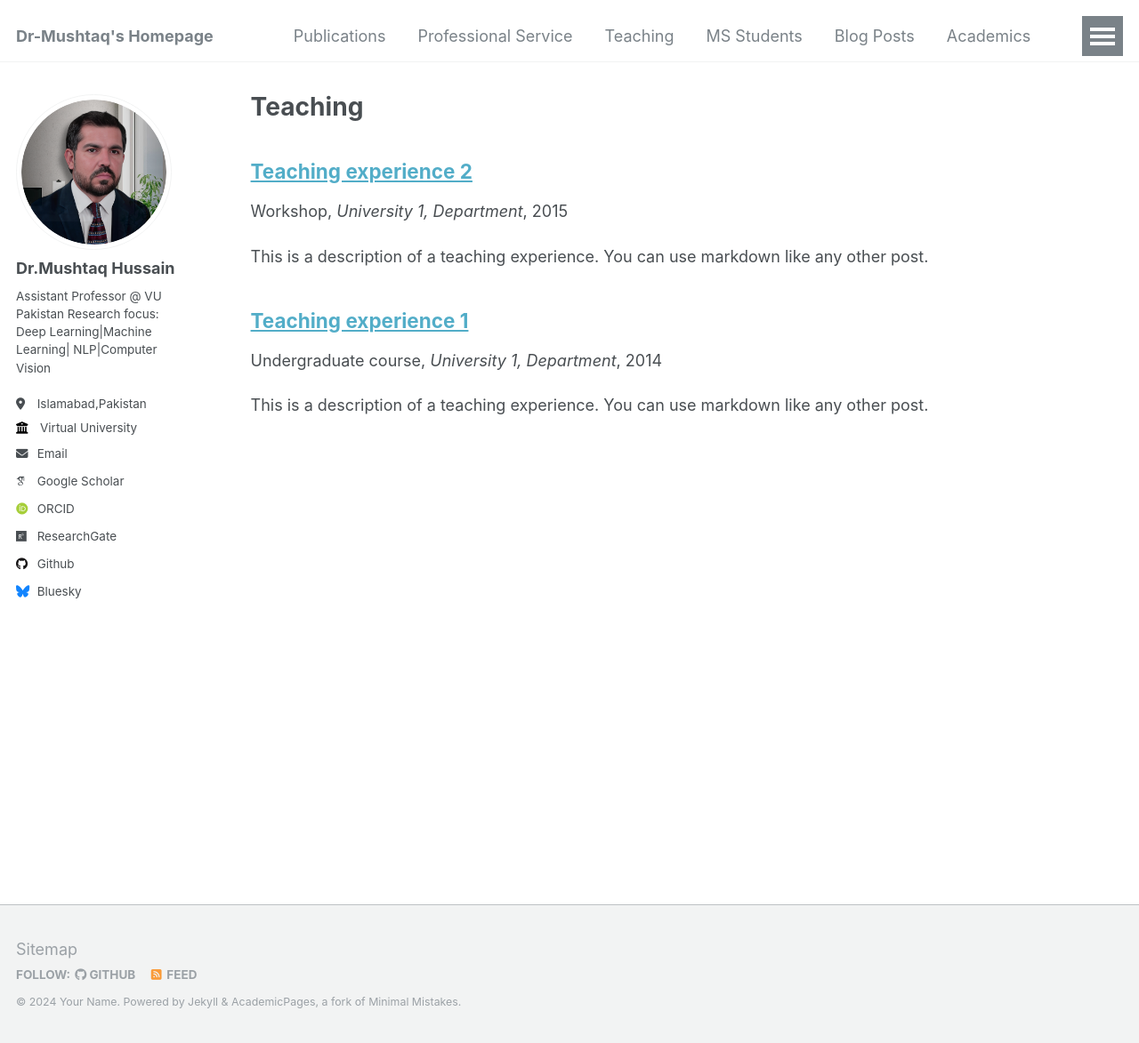
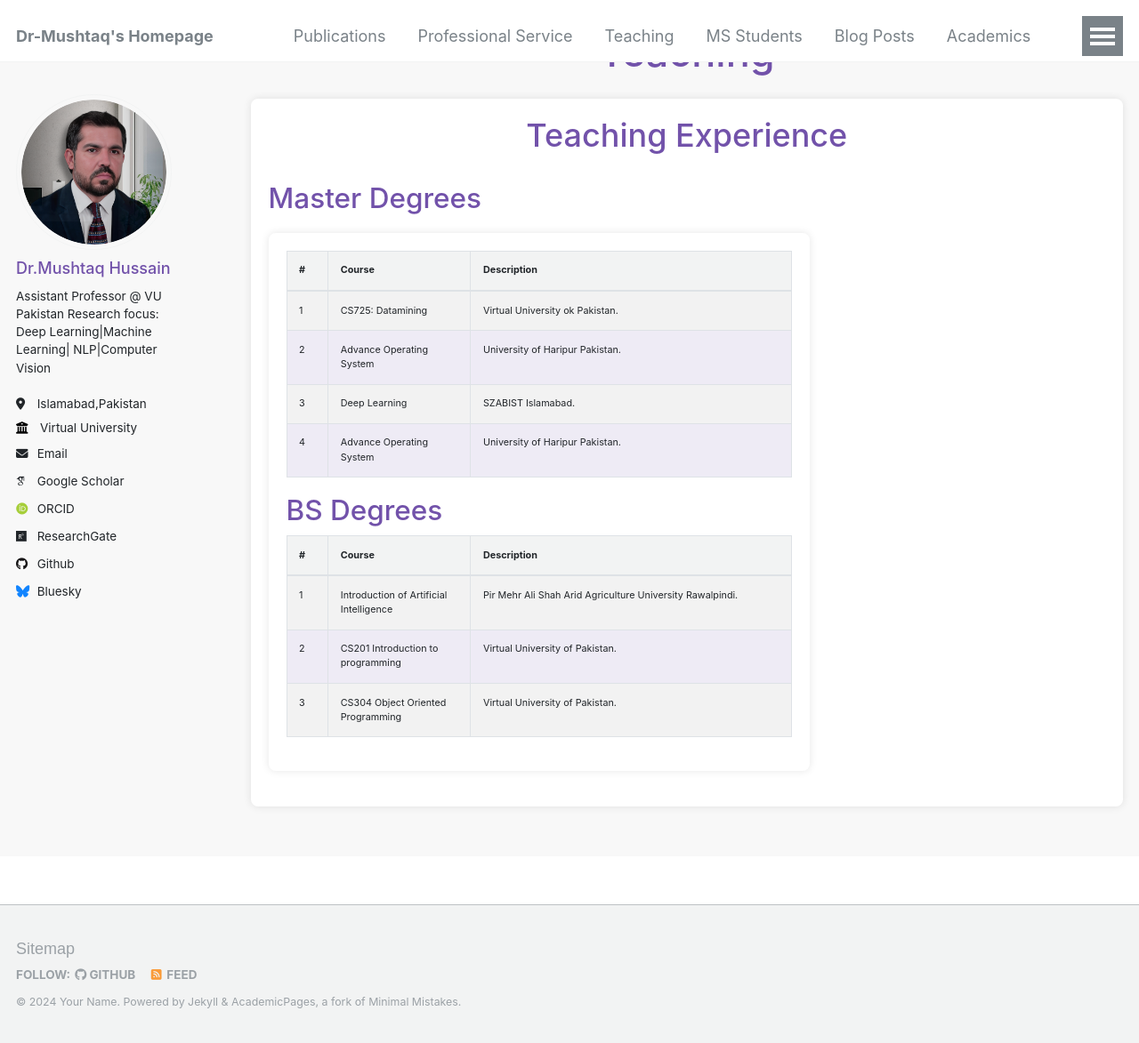
Before and after one commit to dr-mushtaq/dr-mushtaq.github.io, a Jekyll site: the page built from _pages/teaching.html, in a window 1280 px wide and 1173 px high. Shown: the whole window at 89% size. Built offline with Jekyll 4.4.1, drawn with Linux system fonts in a browser that asks for light colours; some web fonts are replaced.

Commit message:
Update teaching.html

```diff
--- a/_pages/teaching.html
+++ b/_pages/teaching.html
@@ -4,9 +4,183 @@ title: "Teaching"
 permalink: /teaching/
 author_profile: true
 ---
+<!DOCTYPE html>
+<html lang="en">
+<head>
+    <meta charset="UTF-8">
+    <meta name="viewport" content="width=device-width, initial-scale=1.0">
+    <title>Teaching</title>
+    <link rel="stylesheet" href="https://stackpath.bootstrapcdn.com/bootstrap/4.5.2/css/bootstrap.min.css">
+    <script src="https://code.jquery.com/jquery-3.5.1.slim.min.js"></script>
+    <script src="https://cdn.jsdelivr.net/npm/bootstrap@4.5.2/dist/js/bootstrap.bundle.min.js"></script>
 
-{% include base_path %}
+    <style>
+        .table-column-1 {
+            width: 5%;
+        }
+        .table-column-2 {
+            width: 20%;
+        }
+        .table-column-3 {
+            width: 45%;
+        }
+       /* Set alternating rows to light gray */
+        .table-striped > tbody > tr:nth-child(even) {
+            background-color: #eeebf5;
+      }
+      h2 {
+           text-align: center;
+        color: #7252AA !important;
+        margin-bottom: 30px;
+    }
+  h3 {
+        color: #7252AA !important;
+    }
 
-{% for post in site.teaching reversed %}
-  {% include archive-single.html %}
-{% endfor %}
+    body {
+        font-family: Arial, sans-serif;
+        background-color: #f8f8f8;
+        margin: 0;
+        padding: 0;
+    }
+    .container {
+        max-width: 1200px;
+        margin: 20px auto;
+        padding: 20px;
+        background-color: #fff;
+        border-radius: 8px;
+        box-shadow: 0 0 10px rgba(0, 0, 0, 0.1);
+    }
+    h1 {
+        text-align: center;
+        color: #7252AA !important;
+        margin-bottom: 30px;
+    }
+    .service {
+        display: flex;
+        flex-wrap: wrap;
+        justify-content: space-between;
+        margin-top: 20px;
+    }
+    .service-item {
+
+        margin-bottom: 20px;
+        background-color: #fff;
+        border-radius: 8px;
+        box-shadow: 0 0 10px rgba(0, 0, 0, 0.1);
+        overflow: hidden;
+        transition: all 0.3s ease;
+        font-size: 0.8em !important;
+    }
+    .service-item:hover {
+        transform: translateY(-5px);
+    }
+    .service-item img {
+        width: 50%;
+        height: auto;
+        /*border-radius: 8px 8px 0 0; */
+        border-radius: 50%;
+
+    }
+    .service-content {
+        padding: 20px;
+    }
+    .service-title {
+        font-size: 20px;
+        font-weight: bold;
+        margin-bottom: 10px;
+        color: #b4a2d3 !important;
+    }
+    .service-description {
+        color: #666;
+    }
+    </style>
+</head>
+<body>
+    <div class="container">
+        <h2>Teaching Experience</h2>
+
+        <h3>Master Degrees</h3>
+        <div class="service">
+            <div class="service-item">
+                <div class="service-content">
+
+                    <table class="table table-bordered table-striped">
+                        <thead>
+                          <tr>
+                            <th class="table-column-1">#</th>
+                            <th class="table-column-2">Course</th>
+                            <th class="table-column-3">Description</th>
+                          </tr>
+                        </thead>
+                        <tbody>
+                          <tr>
+                            <td>1</td>
+                            <td>CS725: Datamining</td>
+                            <td>Virtual University ok Pakistan. </td>
+
+                          </tr>
+                          <tr>
+                            <td>2</td>
+                            <td>Advance Operating System</td>
+                            <td>University of Haripur Pakistan.</td>
+
+                          </tr>
+                          <tr>
+                            <td>3</td>
+                            <td>Deep Learning</td>
+                            <td>SZABIST Islamabad.</td>
+                          </tr>
+                          <tr>
+                            <td>4</td>
+                            <td>Advance Operating System</td>
+                            <td>University of Haripur Pakistan.</td>
+                          </tr>
+                        </tbody>
+                      </table>
+
+
+                      <h3>BS Degrees</h3>
+                      <table class="table table-bordered table-striped">
+                          <thead>
+                            <tr>
+                              <th class="table-column-1">#</th>
+                              <th class="table-column-2">Course</th>
+                              <th class="table-column-3">Description</th>
+                            </tr>
+                          </thead>
+                          <tbody>
+                            <tr>
+                              <td>1</td>
+                              <td>Introduction of Artificial Intelligence</td>
+                              <td>Pir Mehr Ali Shah Arid Agriculture University Rawalpindi.</td>
+
+                            </tr>
+                            <tr>
+                              <td>2</td>
+                              <td>CS201 Introduction to programming</td>
+                              <td>Virtual University of Pakistan.</td>
+
+                            </tr>
+                            <tr>
+                              <td>3</td>
+                              <td>CS304 Object Oriented Programming</td>
+                              <td>Virtual University of Pakistan.</td>
+                            </tr>
+
+                          </tbody>
+                        </table>
+
+
+
+                </div>
+            </div>
+        </div>
+
+
+
+
+    </div>
+
+</body>
+</html>
```
